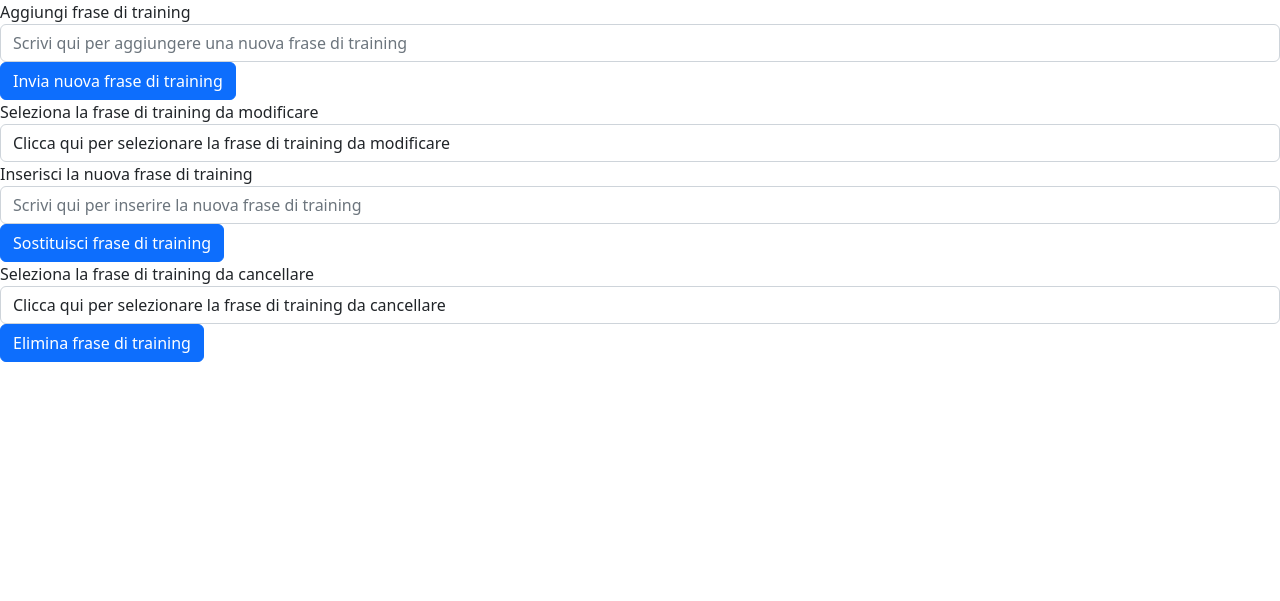
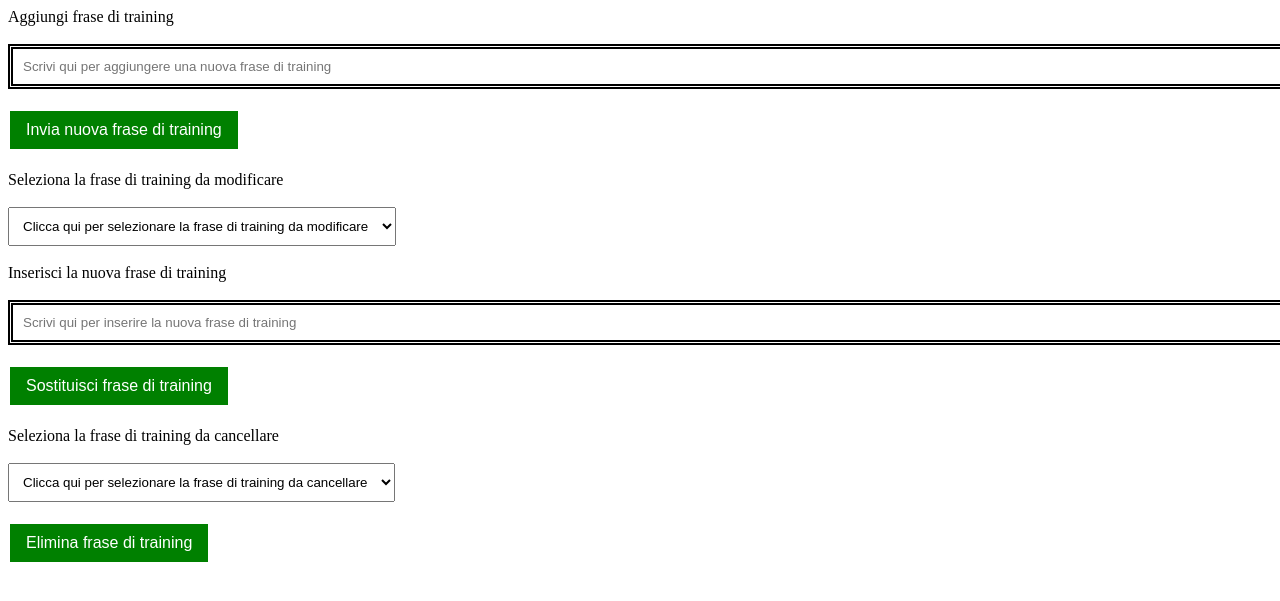
Before and after one commit to leletheprogrammer/SA_Progetto, a Flask app: page /modify_training_phrase in a window 1280 px wide; the page is wider, and only the part inside the window is pictured. Shown: the top 601 px of that part. Run offline with Flask 2, Linux system fonts and the light colour scheme; data that the repository does not hold is empty.

Commit message:
Completata realizzazione controlli e migliorate pagine html

```diff
--- a/main.py
+++ b/main.py
@@ -84,36 +84,67 @@ def define_entity():
 where to add,modify and delete training phrase'''
 @app.route('/modify_training_phrase', methods = ['POST', 'GET'])
 def modify_training_phrase():
-	connection = sqlite3.connect('NLPDatabase.db')
-	connection.row_factory = sqlite3.Row
-	cursor = connection.cursor()
-	if request.method == 'POST':
-		form_data = request.form
-		if (form_data['submitButton'] == 'addButton'):
-			value = form_data['addTrainingPhrase']
-			selection = cursor.execute('SELECT Phrase FROM TrainingPhrases WHERE Phrase = "' + value + '"').fetchall()
-			if (not len(selection)):
-				cursor.execute('INSERT INTO TrainingPhrases VALUES("' + value + '")')
-				connection.commit()
-		elif (form_data['submitButton'] == 'modifyButton'):
-			old_value = form_data['selectTrainingPhrase']
-			new_value = form_data['newTrainingPhrase']
-			selection = cursor.execute('SELECT Phrase FROM TrainingPhrases WHERE Phrase = "' + new_value + '"').fetchall()
-			if (not len(selection)):
-				cursor.execute('UPDATE TrainingPhrases SET Phrase = "' + new_value + '" WHERE Phrase = "' + old_value + '"')
-				connection.commit()
-		elif (form_data['submitButton'] == 'deleteButton'):
-			value = form_data['deleteTrainingPhrase']
-			cursor.execute('DELETE FROM TrainingPhrases WHERE Phrase = "' + value + '"')
-			connection.commit()
-		else:
-			pass
-		phrases = cursor.execute('SELECT Phrase FROM TrainingPhrases').fetchall()
-		connection.close()
-		return render_template('modify_training_phrase.html', phrases = phrases)
-	elif request.method == 'GET':
-		phrases = cursor.execute('SELECT Phrase FROM TrainingPhrases').fetchall()
-		return render_template('modify_training_phrase.html', phrases = phrases)
+    connection = sqlite3.connect('NLPDatabase.db')
+    '''creation of a 'dictionary cursor': after a fetchall or a fetchone
+    it starts returning dictionary rows'''
+    connection.row_factory = sqlite3.Row
+    cursor = connection.cursor()
+
+    if request.method == 'POST':
+        #form is a MultiDict with the parsed form data from 'PUT' or 'POST'
+        form_data = request.form
+        if (form_data['submitButton'] == 'addButton'):
+            '''the value accessible through the key 'addTrainingPhrase'
+            is stored in the variable "value"'''
+            value = form_data['addTrainingPhrase']
+            if (value.isspace() == False) and (value != ''):
+                #removes duplicated spaces
+                value = ' '.join(value.split())
+
+                selection = cursor.execute('SELECT Phrase FROM TrainingPhrases WHERE Phrase = "' + value + '"').fetchall()
+                if (not len(selection)):
+                    cursor.execute('INSERT INTO TrainingPhrases VALUES("' + value + '")')
+
+                    #saves the changes made to the database
+                    connection.commit()
+        elif (form_data['submitButton'] == 'modifyButton'):
+            '''the value accessible through the key 'selectTrainingPhrase'
+            is stored in the variable "value"'''
+            old_value = form_data['selectTrainingPhrase']
+            '''the value accessible through the key 'newTrainingPhrase'
+            is stored in the variable "value"'''
+            new_value = form_data['newTrainingPhrase']
+            if (new_value.isspace() == False) and (new_value != ''):
+                #removes duplicated spaces
+                new_value = ' '.join(new_value.split())
+
+                selection = cursor.execute('SELECT Phrase FROM TrainingPhrases WHERE Phrase = "' + new_value + '"').fetchall()
+                if (not len(selection)):
+                    cursor.execute('UPDATE TrainingPhrases SET Phrase = "' + new_value + '" WHERE Phrase = "' + old_value + '"')
+
+                    #saves the changes made to the database
+                    connection.commit()
+        elif (form_data['submitButton'] == 'deleteButton'):
+            '''the value accessible through the key 'deleteTrainingPhrase'
+            is stored in the variable "value"'''
+            value = form_data['deleteTrainingPhrase']
+
+            cursor.execute('DELETE FROM TrainingPhrases WHERE Phrase = "' + value + '"')
+
+            #saves the changes made to the database
+            connection.commit()
+        else:
+            pass
+
+        phrases = cursor.execute('SELECT Phrase FROM TrainingPhrases').fetchall()
+
+        connection.close()
+
+        return render_template('modify_training_phrase.html', phrases = phrases)
+    elif request.method == 'GET':
+        phrases = cursor.execute('SELECT Phrase FROM TrainingPhrases').fetchall()
+
+        return render_template('modify_training_phrase.html', phrases = phrases)
 
 '''decorator that defines the url path of the
 page where to write down training phrases'''
--- a/templates/create_intent.html
+++ b/templates/create_intent.html
@@ -1,4 +1,4 @@
-<!doctype html>
+<!DOCTYPE html>
 <html lang = "en">
   <head>
     <meta charset = "utf-8">
@@ -41,7 +41,7 @@
 			</label>
 			<br>
 			<br>
-			<input type = "text" class = "form-control" name = "createIntent" size = "215" placeholder = "Inserisci Intent" pattern = "[a-zA-Z ]+">
+			<input type = "text" class = "form-control" name = "createIntent" size = "215" placeholder = "Inserisci Intent" pattern = "[a-zA-Z0-9 ]+">
 		</div>
 		<br>
 		<button type = "submit" class = "button">
--- a/templates/modify_training_phrase.html
+++ b/templates/modify_training_phrase.html
@@ -1,29 +1,60 @@
-<!doctype html>
+<!DOCTYPE html>
 <html lang = "en">
   <head>
     <meta charset = "utf-8">
     <meta name = "viewport" content = "width=device-width, initial-scale=1">
+	<style>
+		input:invalid {
+			border: 5px solid red;
+		}
+
+		input:valid {
+			border: 5px double black;
+		}
+
+		.form-control {
+			padding: 10px;
+		}
+
+		.button {
+			border: none;
+			background-color: green;
+			color: white;
+			padding: 10px 16px;
+			text-align: center;
+			text-decoration: none;
+			display: inline-block;
+			font-size: 16px;
+			margin: 4px 2px;
+			cursor: pointer;
+		}
+    </style>
     <title>
-		Add/Modify/Delete_Training_Phrase
+		Add/Modify/Delete Training Phrase
 	</title>
-    <link href = "https://cdn.jsdelivr.net/npm/bootstrap@5.2.0-beta1/dist/css/bootstrap.min.css" rel = "stylesheet" integrity = "sha384-0evHe/X+R7YkIZDRvuzKMRqM+OrBnVFBL6DOitfPri4tjfHxaWutUpFmBp4vmVor" crossorigin = "anonymous">
   </head>
   <body>
 	<form method = "POST">
-		<div class = "form-group">
+		<div>
 			<label for = "addTrainingPhrase">
 				Aggiungi frase di training
 			</label>
-			<input type = "text" class = "form-control" name = "addTrainingPhrase" placeholder = "Scrivi qui per aggiungere una nuova frase di training">
+			<br>
+			<br>
+			<input type = "text" class = "form-control" name = "addTrainingPhrase" size = "215" placeholder = "Scrivi qui per aggiungere una nuova frase di training" pattern = "[a-zA-Z0-9 ]+">
 		</div>
-		<button type = "submit" class = "btn btn-primary" name = "submitButton" value = "addButton">
+		<br>
+		<button type = "submit" class = "button" name = "submitButton" value = "addButton">
 			Invia nuova frase di training
 		</button>
-
-		<div class = "form-group">
+		<br>
+		<br>
+		<div>
 			<label for = "selectTrainingPhrase">
 				Seleziona la frase di training da modificare
 			</label>
+			<br>
+			<br>
 			<select class = "form-control" id = "selectTrainingPhrase" name = "selectTrainingPhrase">
 			<option selected>
 				Clicca qui per selezionare la frase di training da modificare
@@ -34,18 +65,27 @@
 				{% endfor %}
 			</option>
 			</select>
+			<br>
+			<br>
 			<label for = "newTrainingPhrase">
 				Inserisci la nuova frase di training
 			</label>
-			<input type = "text" class = "form-control" name = "newTrainingPhrase" placeholder = "Scrivi qui per inserire la nuova frase di training">
+			<br>
+			<br>
+			<input type = "text" class = "form-control" name = "newTrainingPhrase" size = "215" placeholder = "Scrivi qui per inserire la nuova frase di training" pattern = "[a-zA-Z0-9 ]+">
 		</div>
-		<button type = "submit" class = "btn btn-primary" name = "submitButton" value = "modifyButton">
+		<br>
+		<button type = "submit" class = "button" name = "submitButton" value = "modifyButton">
 			Sostituisci frase di training
 		</button>
-		<div class = "form-group">
+		<br>
+		<br>
+		<div>
 			<label for = "deleteTrainingPhrase">
 				Seleziona la frase di training da cancellare
 			</label>
+			<br>
+			<br>
 			<select class = "form-control" id = "deleteTrainingPhrase" name = "deleteTrainingPhrase">
 			<option selected>
 				Clicca qui per selezionare la frase di training da cancellare
@@ -57,11 +97,10 @@
 			</option>
 			</select>
 		</div>
-		<button type = "submit" class = "btn btn-primary" name = "submitButton" value = "deleteButton">
+		<br>
+		<button type = "submit" class = "button" name = "submitButton" value = "deleteButton">
 			Elimina frase di training
 		</button>
 	</form>
-	<script src = "https://cdn.jsdelivr.net/npm/bootstrap@5.2.0-beta1/dist/js/bootstrap.bundle.min.js" integrity = "sha384-pprn3073KE6tl6bjs2QrFaJGz5/SUsLqktiwsUTF55Jfv3qYSDhgCecCxMW52nD2" crossorigin = "anonymous">
-	</script>
   </body>
 </html>
```
Also changed, not shown: templates/define_entity.html (+34 -8 lines).
